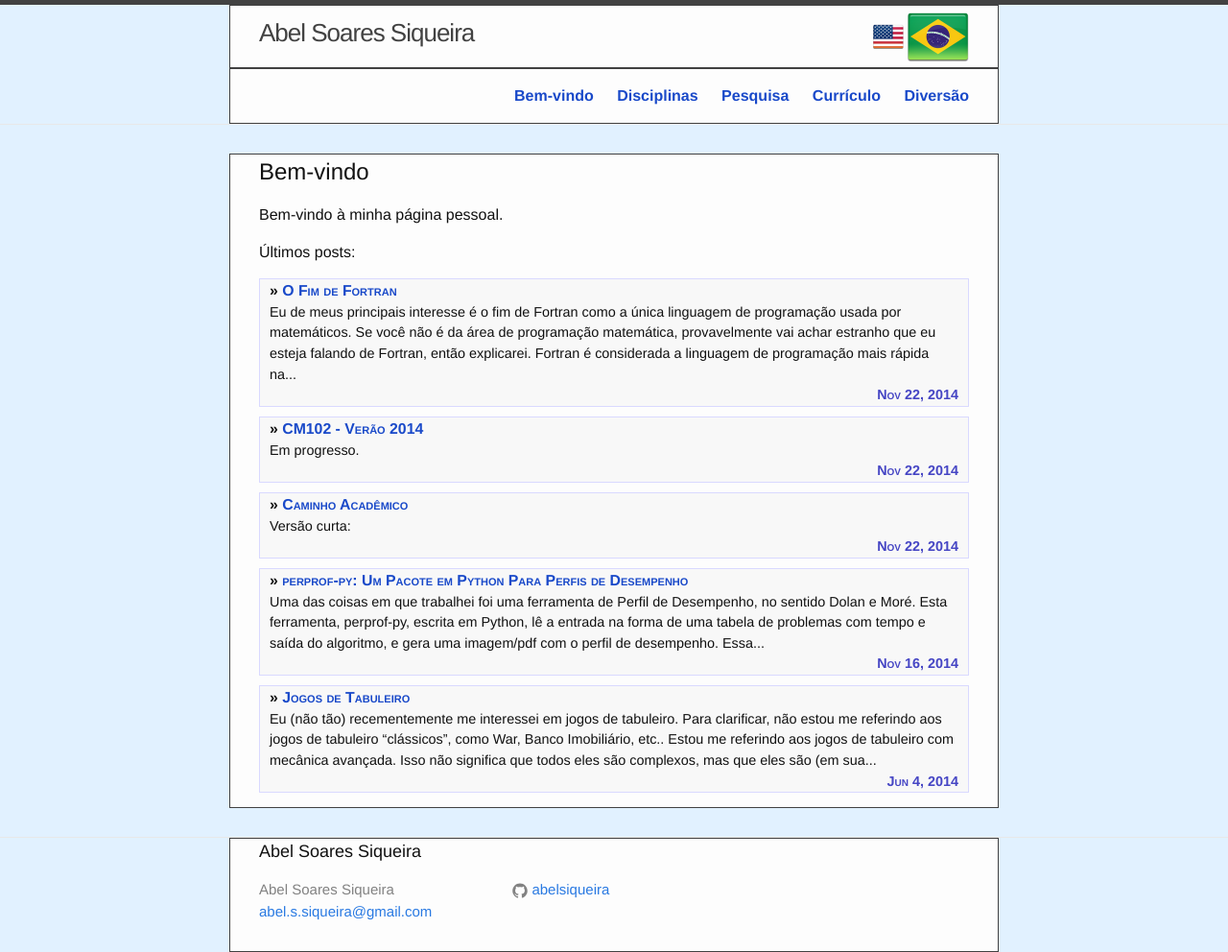
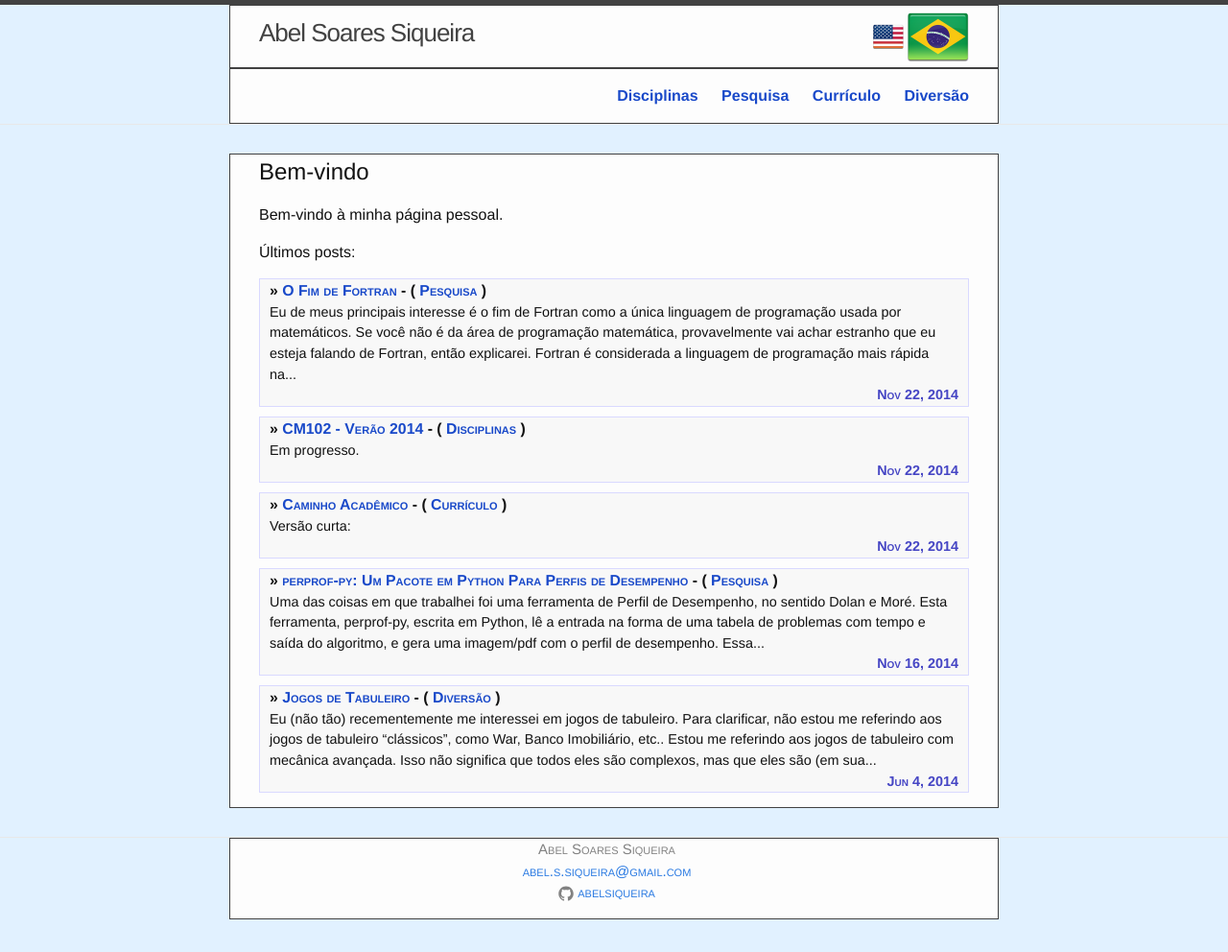
Before and after one commit to abelsiqueira/abelsiqueira.github.io-old, a Jekyll site: the page built from _posts/br/1900-01-01-index.html, in a window 1280 px wide. Shown: the whole page at 96% size. Built offline with Jekyll 4.4.1, drawn with Linux system fonts in a browser that asks for light colours; after the commit the page ends 958 px from its top, so only the background shows below that.

Commit message:
Improve layout

```diff
--- a/_config.yml
+++ b/_config.yml
@@ -20,9 +20,7 @@ defaults:
       layout: default
 t:
   en:
-    home:
-      title: "Welcome"
-      url:  "/home/"
+    backto: "back to"
     disciplines:
       title: "Disciplines"
       url:  "/disciplines/"
@@ -36,9 +34,7 @@ t:
       title: "Fun"
       url:  "/fun/"
   br:
-    home:
-      title: "Bem-vindo"
-      url:  "/"
+    backto: "voltar para"
     disciplines:
       title: "Disciplinas"
       url:  "/disciplinas/"
--- a/_includes/excerpt.html
+++ b/_includes/excerpt.html
@@ -3,9 +3,10 @@
 <div class="excerpt">
   <strong> &raquo;
     <a href="{{ post.url | prepend: site.baseurl }}"> {{ post.title }}</a>
-    {% if page.name %}
-    {% else %}
-    - (<a href="{{ site.baseurl }}/{{ cat }}.html">{{ cat }}</a>)
+    {% if page.name == "index" %}
+    - (<a href="{{ site.baseurl }}/{{ cat }}.html">
+      {{site.t[page.lang][cat].title}}
+    </a>)
     {% endif %}
     <br> </strong>
   {{ post.excerpt | strip_html | truncatewords: 50 }}
--- a/_includes/footer.html
+++ b/_includes/footer.html
@@ -1,19 +1,10 @@
 <footer class="site-footer">
 
-  <div class="wrapper">
-
-    <h2 class="footer-heading">{{ site.title }}</h2>
-
+  <div class="footer-wrapper">
     <div class="footer-col-wrapper">
-      <div class="footer-col  footer-col-1">
       <ul class="contact-list">
         <li>{{ site.title }}</li>
         <li><a href="mailto:{{ site.email }}">{{ site.email }}</a></li>
-        </ul>
-      </div>
-
-      <div class="footer-col  footer-col-2">
-        <ul class="social-media-list">
         {% if site.github_username %}
         <li>
           <a href="https://github.com/{{ site.github_username }}">
@@ -27,27 +18,7 @@
           </a>
         </li>
         {% endif %}
-
-          {% if site.twitter_username %}
-          <li>
-            <a href="https://twitter.com/{{ site.twitter_username }}">
-              <span class="icon  icon--twitter">
-                <svg viewBox="0 0 16 16">
-                  <path fill="#828282" d="M15.969,3.058c-0.586,0.26-1.217,0.436-1.878,0.515c0.675-0.405,1.194-1.045,1.438-1.809
-                  c-0.632,0.375-1.332,0.647-2.076,0.793c-0.596-0.636-1.446-1.033-2.387-1.033c-1.806,0-3.27,1.464-3.27,3.27 c0,0.256,0.029,0.506,0.085,0.745C5.163,5.404,2.753,4.102,1.14,2.124C0.859,2.607,0.698,3.168,0.698,3.767 c0,1.134,0.577,2.135,1.455,2.722C1.616,6.472,1.112,6.325,0.671,6.08c0,0.014,0,0.027,0,0.041c0,1.584,1.127,2.906,2.623,3.206 C3.02,9.402,2.731,9.442,2.433,9.442c-0.211,0-0.416-0.021-0.615-0.059c0.416,1.299,1.624,2.245,3.055,2.271 c-1.119,0.877-2.529,1.4-4.061,1.4c-0.264,0-0.524-0.015-0.78-0.046c1.447,0.928,3.166,1.469,5.013,1.469 c6.015,0,9.304-4.983,9.304-9.304c0-0.142-0.003-0.283-0.009-0.423C14.976,4.29,15.531,3.714,15.969,3.058z"/>
-                </svg>
-              </span>
-
-              <span class="username">{{ site.twitter_username }}</span>
-            </a>
-          </li>
-          {% endif %}
       </ul>
-      </div>
-
-      <div class="footer-col  footer-col-3">
-        <p class="text">{{ site.description }}</p>
-      </div>
     </div>
 
   </div>
--- a/_sass/_base.scss
+++ b/_sass/_base.scss
@@ -153,7 +153,7 @@ pre {
 /**
  * Wrapper
  */
-.wrapper {
+.wrapper, .footer-wrapper {
     max-width: -webkit-calc(800px - (#{$spacing-unit} * 2));
     max-width:         calc(800px - (#{$spacing-unit} * 2));
     margin-right: auto;
--- a/_sass/_layout.scss
+++ b/_sass/_layout.scss
@@ -165,9 +165,15 @@
     padding: $spacing-unit 0;
 }
 
-.wrapper {
+.wrapper, .footer-wrapper {
     background-color: $block-color;
     border: 1px solid $border-color;
+}
+
+.footer-wrapper {
+    font-variant: small-caps;
+    text-align: center;
+    width: 100%;
 }
 
 .page-heading {
```
Also changed, not shown: _layouts/post.html (+4 -7 lines). Lines whose indentation alone changed are shown as unchanged.
